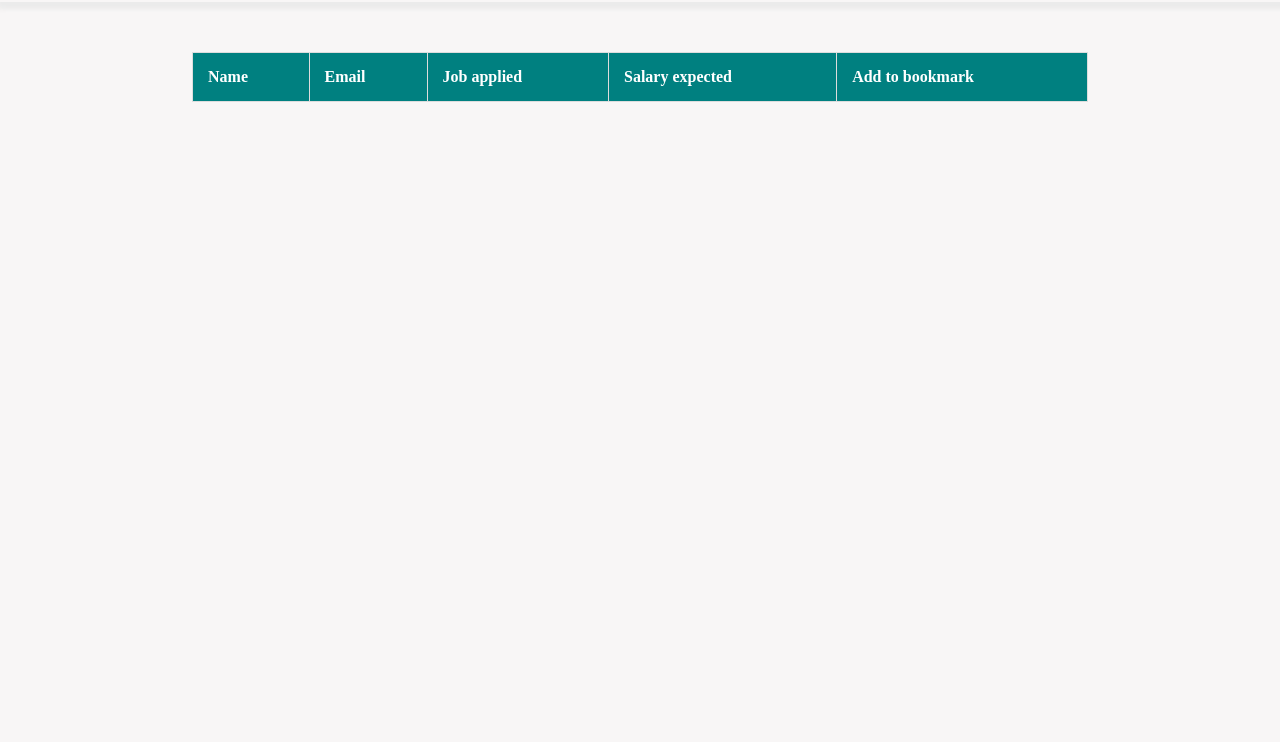
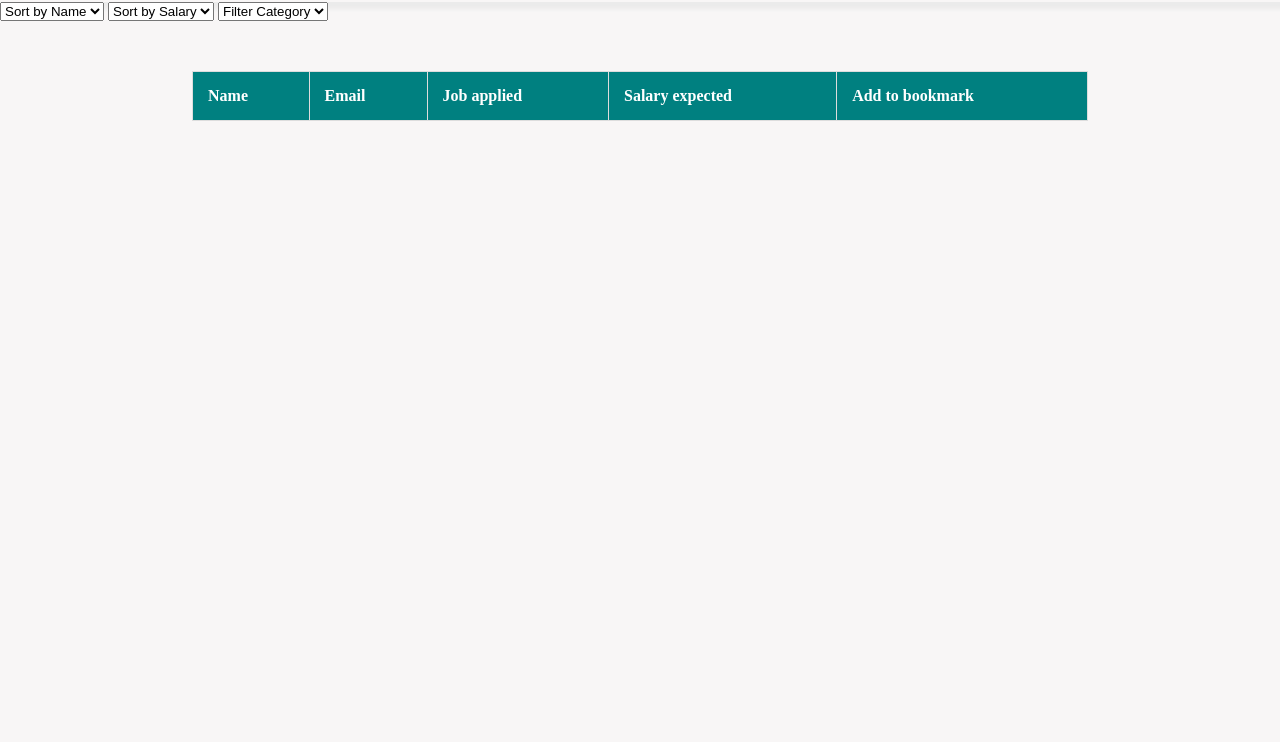
Before and after one commit to ahlawatdeepak/wejobarr, a plain HTML site: page job App/applied.html in a window 1280 px wide. Shown: the part 58-800 px from the top of the page. Drawn offline with Linux system fonts and the light colour scheme.

Commit message:
FILTER AND SORT

```diff
--- a/job App/applied.html
+++ b/job App/applied.html
@@ -14,6 +14,27 @@
       <div><a href="applied.html">Applied Jobs</a></div>
       <div><a href="bookmark.html">Bookmarks</a></div>
     </div>
+
+    <select  id="sortname" onchange="handlenamesort()">
+      <option >Sort by Name</option>
+      <option value="asc">Ascending</option>
+      <option value="dsc">Descending</option>
+    </select>
+
+    <select  id="sortsalary" onchange="handleSalarysort()">
+      <option >Sort by Salary</option>
+      <option value="HTL">High to Low</option>
+      <option value="LTH">Low to High</option>
+    </select>
+
+    <select  id="filterrole" onchange="handlefilter()">
+      <option >Filter Category</option>
+      <option value="FSD">FSD</option>
+      <option value="Frontend">FRONTEND</option>
+      <option value="Backend">BACKEND</option>
+    </select>
+
+
 
     <main>
       <table>
@@ -39,9 +60,72 @@
 
    var bookmarkarr=JSON.parse(localStorage.getItem("bookmarks"))||[]
 
-    displaydata(jobArr)
+    displaydata(jobArr);
+
+    function handlefilter(){
+      var selected=document.querySelector("#filterrole").value;
+      var filterdlist=jobArr.filter(function(elem){
+        return elem.prole==selected;
+      })
+        displaydata(filterdlist)
+    }
+
+    function handleSalarysort(){
+      var selected=document.querySelector("#sortsalary").value;
+      if(selected=="HTL"){
+        jobArr.sort(function(a,b){
+          return b.psalary - a.psalary;
+        });
+        displaydata(jobArr)
+      }
+        if(selected=="LTH"){
+        jobArr.sort(function(a,b){
+          return a.psalary - b.psalary;
+        });
+        displaydata(jobArr)
+      }
+
+    }
+
+    function handlenamesort(){
+      var selected=document.querySelector("#sortname").value;
+
+      if(selected == "asc"){
+        jobArr.sort(function(a,b){
+          var x=a.pname.toUpperCase();
+          var y=b.pname.toUpperCase();
+          if(x > y){
+            return 1;
+          }
+          if(x < y){
+            return -1;
+          }
+          return 0;
+        })
+        console.log(jobArr)
+        displaydata(jobArr)
+      }
+
+      if(selected=="dsc"){
+        jobArr.sort(function(a,b){
+          var x=a.pname.toUpperCase();
+          var y=b.pname.toUpperCase();
+          if(x > y){
+            return -1;
+          }
+          if(x < y){
+            return 1;
+          }
+          return 0;
+        })
+        console.log(jobArr)
+        displaydata(jobArr)
+      }
+    }
+
 
     function displaydata(data){
+      document.querySelector("tbody").innerHTML=""
 
       data.forEach(function(elem){
 
```
Also changed, not shown: job App/bookmark.html (+4 -0 lines).
